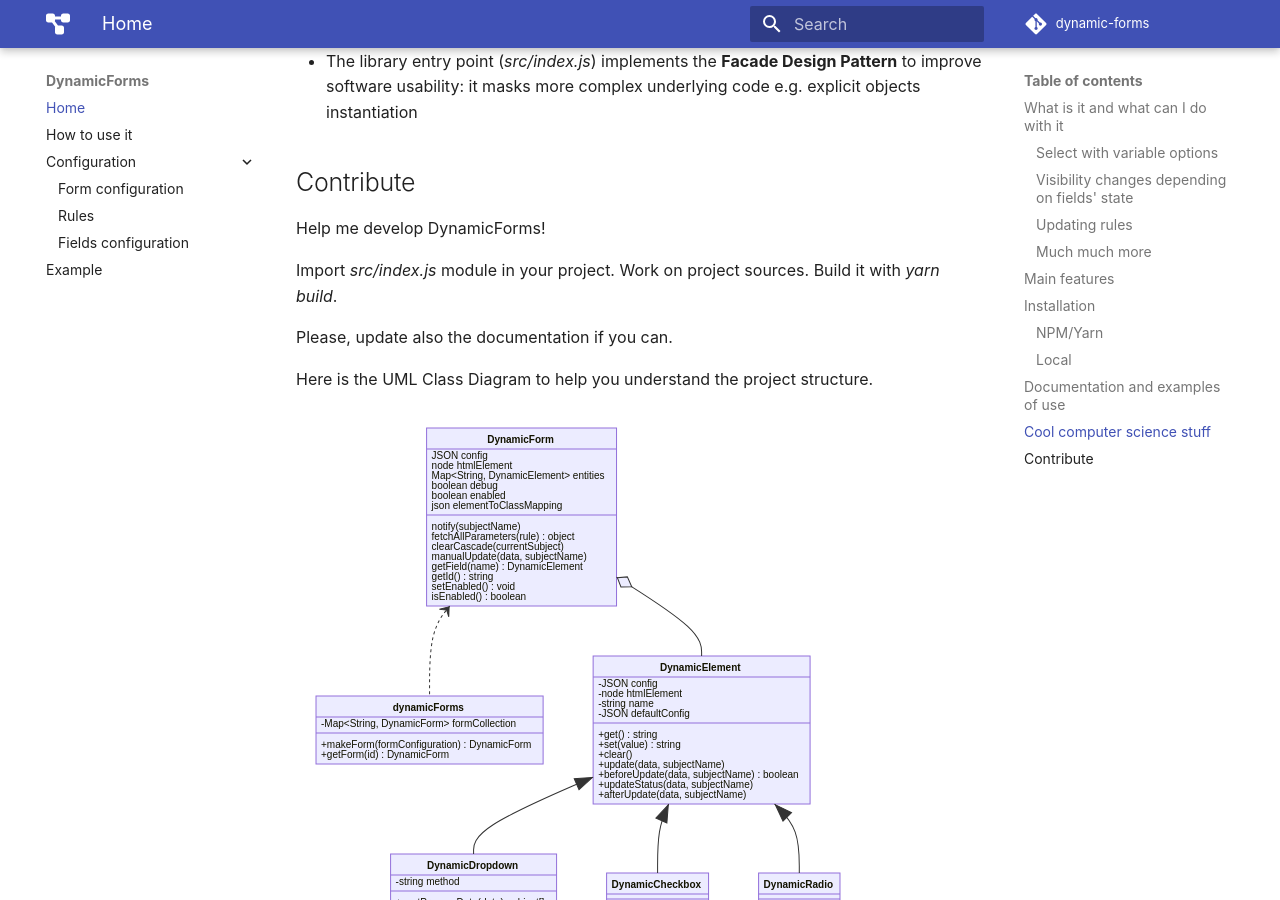
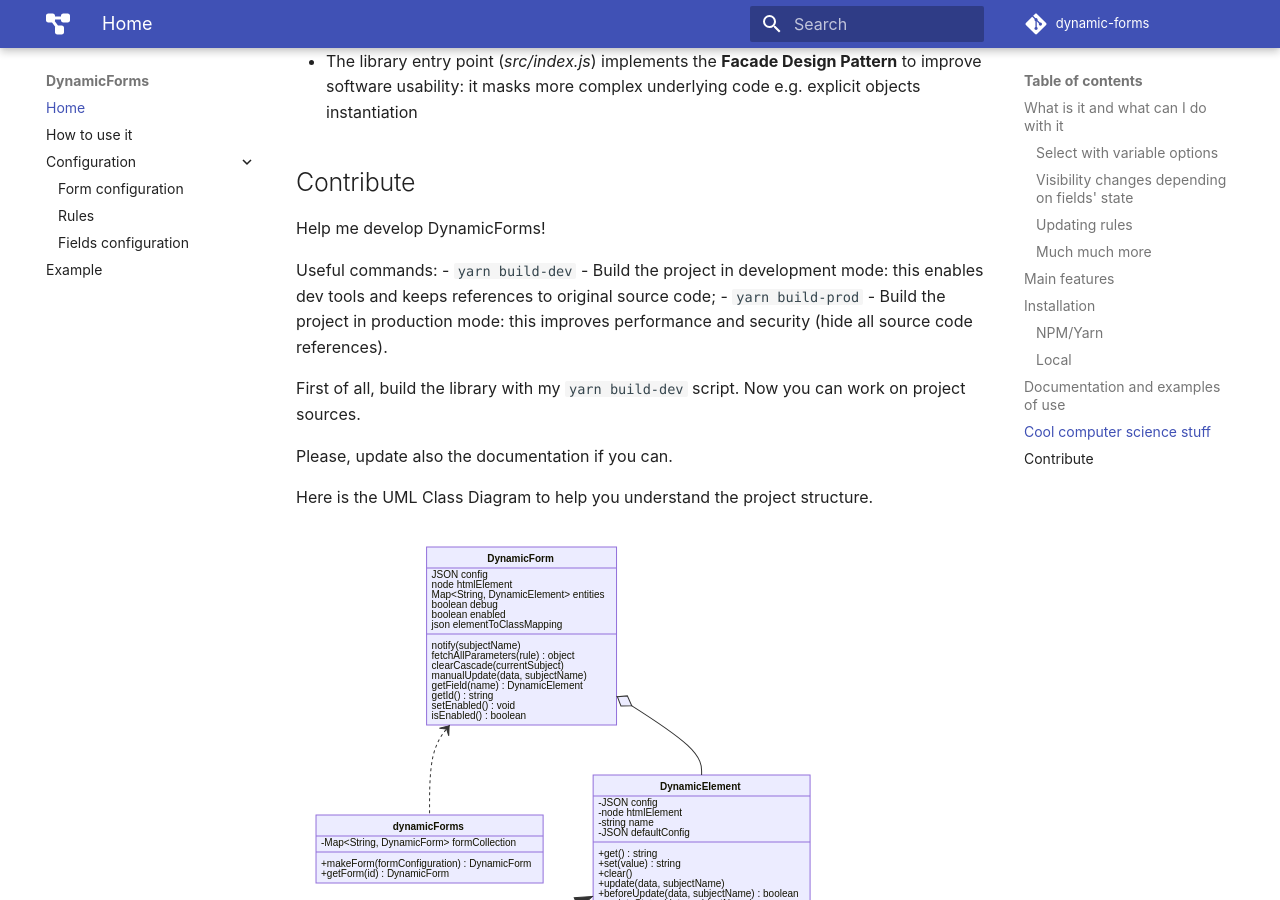
Before and after one commit to simomosi/dynamic-forms, an MkDocs documentation site: the page built from docs/README.md, in a window 1280 px wide and 900 px high, scrolled down 2408 px. Built offline with MkDocs 1.6.1 and Material for MkDocs 9.7.7, drawn with Linux system fonts in a browser that asks for light colours; comment, search, counter and statistics services are not loaded.

Commit message:
Updated readme with yarn scripts references

```diff
--- a/docs/README.md
+++ b/docs/README.md
@@ -49,7 +49,11 @@ Include *dist/dynamicforms.js* in your project.
 ## Contribute
 Help me develop DynamicForms!
 
-Import *src/index.js* module in your project. Work on project sources. Build it with *yarn build*.
+Useful commands:
+- `yarn build-dev` - Build the project in development mode: this enables dev tools and keeps references to original source code;
+- `yarn build-prod` - Build the project in production mode: this improves performance and security (hide all source code references).
+
+First of all, build the library with my `yarn build-dev` script. Now you can work on project sources.
 
 Please, update also the documentation if you can.
 
```
